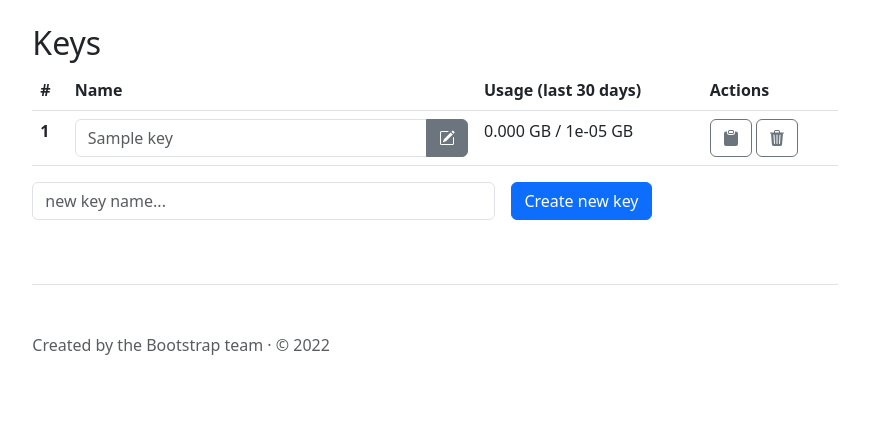
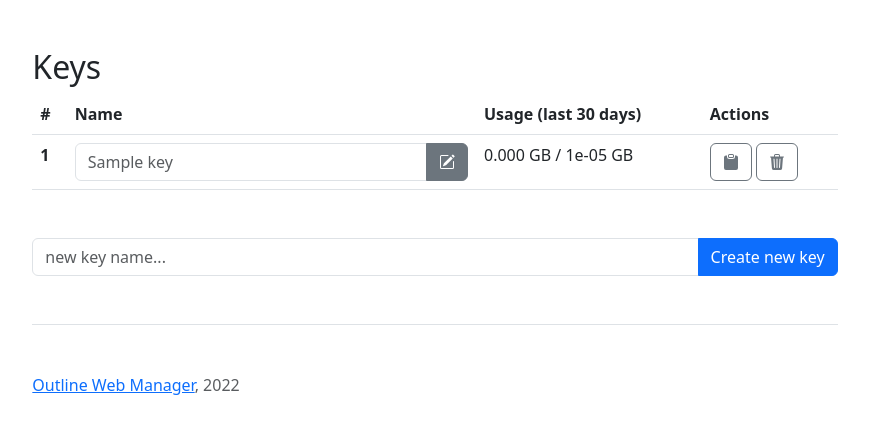
Before and after one commit to ilyhan2009/outline_web_manager, a FastAPI app: template outline_web_manager/templates/main.html in a window 1280 px wide. Shown: the part 121-555 px from the top of the page, without its empty margins (205-1074 px from the left). Run offline with FastAPI, Linux system fonts and the light colour scheme; the template is opened without the code that fills it: most values are stand-ins (such as "Sample title", 1, 10 or a date in 2020); some libraries are stand-ins or nearby versions.

Commit message:
refactored

```diff
--- a/outline_web_manager/templates/main.html
+++ b/outline_web_manager/templates/main.html
@@ -6,7 +6,7 @@
     <meta name="description" content="">
     <meta name="author" content="Mark Otto, Jacob Thornton, and Bootstrap contributors">
     <meta name="generator" content="Hugo 0.108.0">
-    <title>{{ server_information['name'] }}</title>
+    <title>Outline Web Manager | {{ server_information['name'] }}</title>
 
 <link href="/static/dist/css/bootstrap.min.css" rel="stylesheet">
 
@@ -88,9 +88,9 @@
   </div>
 
   <main>
-    <h2 class="mt-4">Keys</h2>
+    <h2 class="mt-5">Keys</h2>
 
-    <table class="table">
+    <table class="table mb-5">
   <thead>
     <tr>
       <th scope="col">#</th>
@@ -153,17 +153,14 @@
 </table>
 
     <form class="row g-3" action="/add" method="POST">
-      <div class="col-7">
-        <label for="newKeyName" class="visually-hidden">New key name</label>
+      <div class="input-group">
         <input type="text" class="form-control" id="newKeyName" name="newKeyName" placeholder="new key name...">
-      </div>
-      <div class="col-5">
-        <button type="submit" class="btn btn-primary mb-3">Create new key</button>
+        <button type="submit" class="btn btn-primary">Create new key</button>
       </div>
     </form>
   </main>
   <footer class="pt-5 my-5 text-muted border-top">
-    Created by the Bootstrap team &middot; &copy; 2022
+    <a href="https://github.com/ilyhan2009/outline_web_manager">Outline Web Manager</a>, 2022
   </footer>
 </div>
 
--- a/outline_web_manager/templates/sign-in.html
+++ b/outline_web_manager/templates/sign-in.html
@@ -79,8 +79,8 @@
       <label for="ApiUrl">ApiUrl</label>
     </div>
 
-    <button class="w-100 btn btn-lg btn-primary" type="submit">Sign-in Outline Manager</button>
-    <p class="mt-5 mb-3 text-muted">&copy; 2017–2022</p>
+    <button class="w-100 btn btn-lg btn-primary" type="submit">Sign in Outline Web Manager</button>
+    <p class="mt-5 mb-3 text-muted"><a href="https://github.com/ilyhan2009/outline_web_manager">Outline Web Manager</a>, 2022</p>
   </form>
 </main>
 
```
